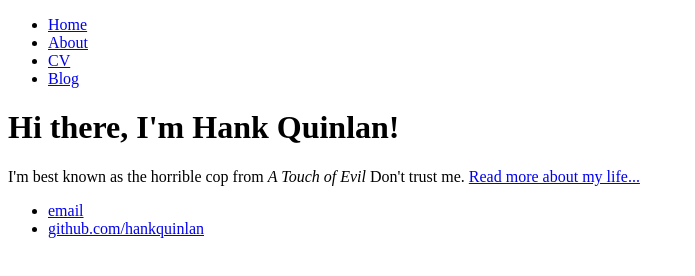
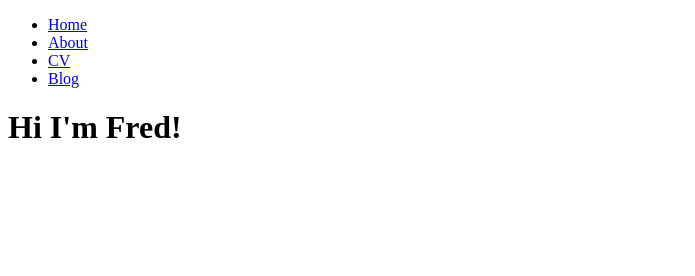
Before and after one commit to Freddychu222/freddychu.io, a plain HTML site: page index.html in a window 1280 px wide. Shown: the whole page, without its empty margins (0-695 px from the left). Drawn offline with Linux system fonts and the light colour scheme.

Commit message:
Update index.html

```diff
--- a/index.html
+++ b/index.html
@@ -1,7 +1,7 @@
 <!DOCTYPE html>
 <html>
 	<head>
-		<title>Hank Quinlan, Horrible Cop</title>
+		<title>Fred Chu, UCLA Engineering Student</title>
 	</head>
 	<body>
 		<nav>
@@ -14,15 +14,12 @@
 		</nav>
 		<div class="container">
     		<div class="blurb">
-        		<h1>Hi there, I'm Hank Quinlan!</h1>
-				<p>I'm best known as the horrible cop from <em>A Touch of Evil</em> Don't trust me. <a href="/about">Read more about my life...</a></p>
+        		<h1>Hi I'm Fred!</h1>
     		</div><!-- /.blurb -->
 		</div><!-- /.container -->
 		<footer>
     		<ul>
-        		<li><a href="mailto:hankquinlanhub@gmail.com">email</a></li>
-        		<li><a href="https://github.com/hankquinlan">github.com/hankquinlan</a></li>
-			</ul>
+
 		</footer>
 	</body>
 </html>
```
